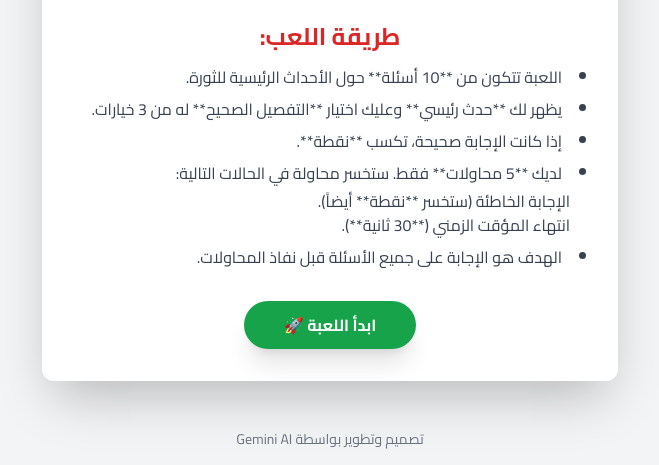
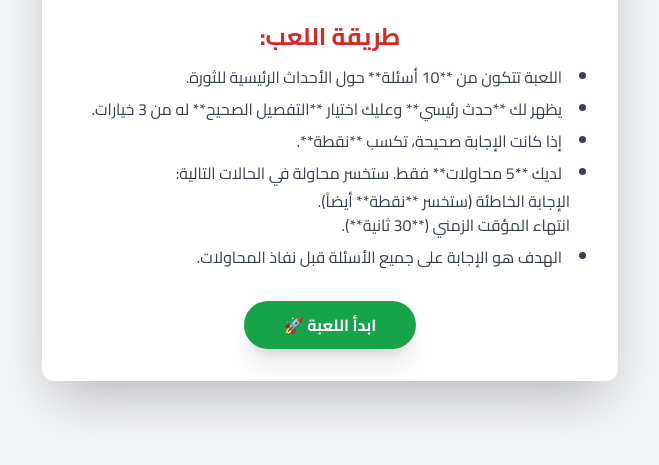
Before and after one commit to WrHammad/Algerian-history-card, a plain HTML site: page index.html in a window 1280 px wide. Shown: the part 335-800 px from the top of the page, without its empty margins (310-969 px from the left). Drawn offline with nearby package versions, Linux system fonts and the light colour scheme.

```diff
--- a/index.html
+++ b/index.html
@@ -136,7 +136,6 @@
     </div>
 
     <footer class="mt-8 text-sm text-gray-500 absolute bottom-4">
-        <p>تصميم وتطوير بواسطة Gemini AI</p>
     </footer>
 
     <script>
```
